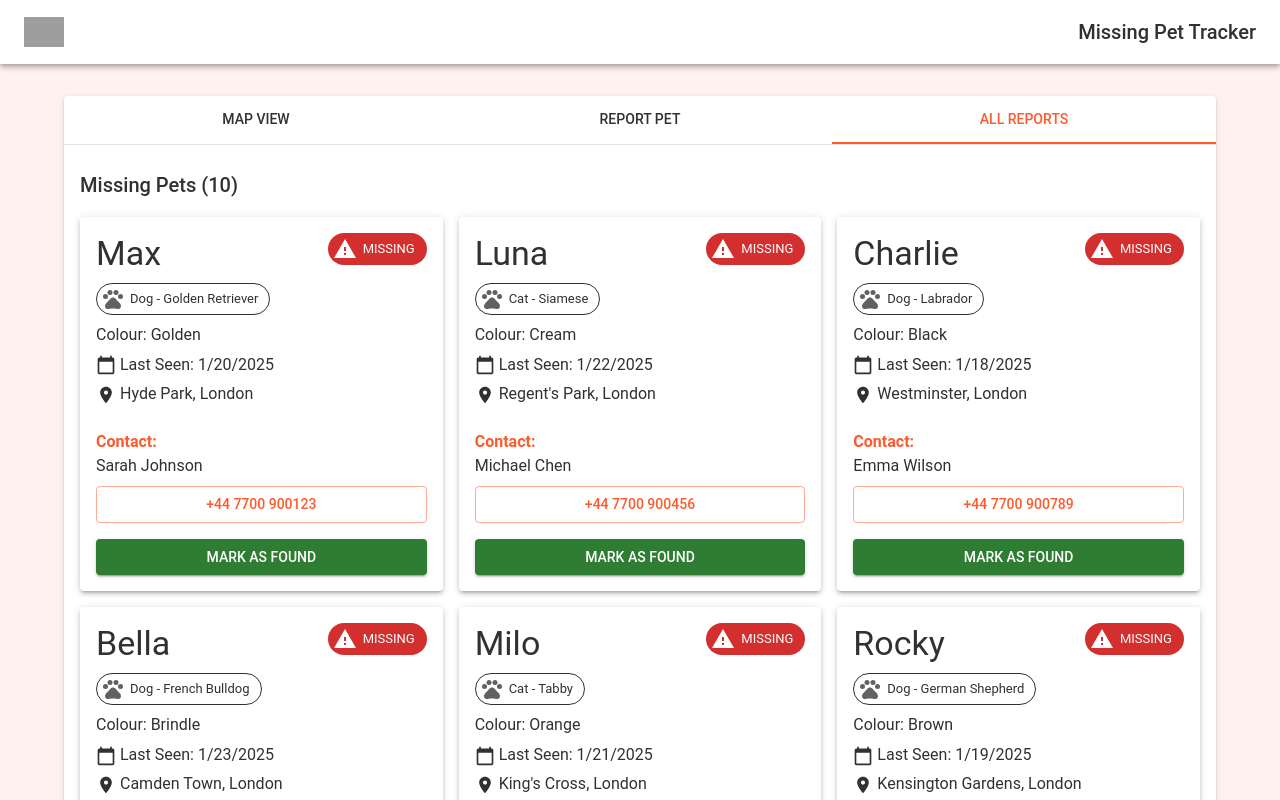
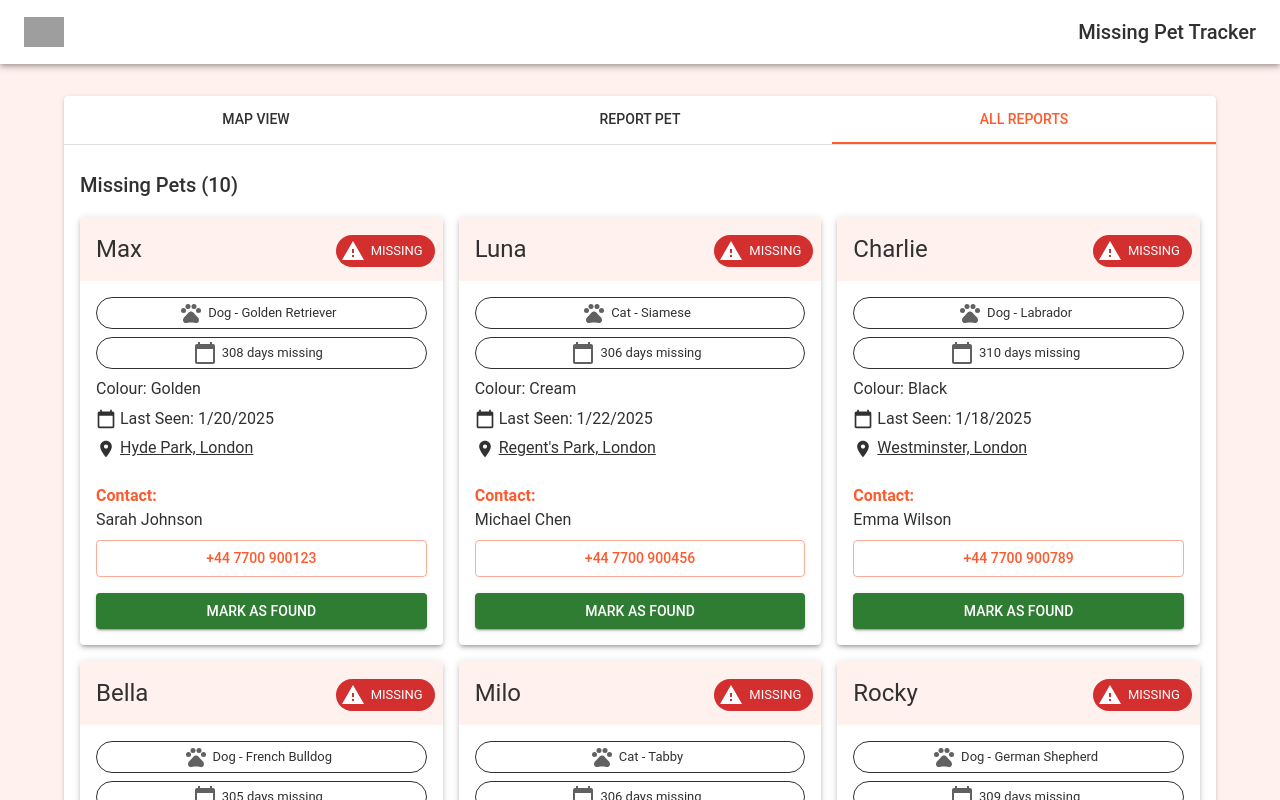
Before and after one commit to paulbrownsmith/pet-rescue, a React (Create React App) app: page / in a window 1280 px wide. Both pictures are taken after a click on the tab "ALL REPORTS". Shown: the top 800 px of the page. Built offline with nearby package versions, Linux system fonts and the light colour scheme; grey boxes are pictures that could not be loaded; a web font is replaced by a local one.

Commit message:
View pet on map

```diff
--- a/src/components/MissingPetMap.tsx
+++ b/src/components/MissingPetMap.tsx
@@ -1,4 +1,4 @@
-import React, { useState } from 'react';
+import React, { useState, useEffect } from 'react';
 import { MapContainer, TileLayer, Marker, Popup, useMapEvents } from 'react-leaflet';
 import { LatLngExpression } from 'leaflet';
 import {
@@ -32,6 +32,7 @@ interface MissingPetMapProps {
   center?: LatLngExpression;
   zoom?: number;
   selectionMode?: boolean;
+  selectedPetId?: string | null;
 }
 
 const LocationSelector: React.FC<{ onLocationSelect: (lat: number, lng: number) => void }> = ({
@@ -52,15 +53,29 @@ const MissingPetMap: React.FC<MissingPetMapProps> = ({
   center,
   zoom = 13,
   selectionMode = false,
+  selectedPetId,
 }) => {
   const [selectedPet, setSelectedPet] = useState<Pet | null>(null);
+  const [imageError, setImageError] = useState(false);
+
+  useEffect(() => {
+    if (selectedPetId) {
+      const pet = pets.find(p => p.id === selectedPetId);
+      if (pet) {
+        setSelectedPet(pet);
+        setImageError(false);
+      }
+    }
+  }, [selectedPetId, pets]);
 
   const handleMarkerClick = (pet: Pet) => {
     setSelectedPet(pet);
+    setImageError(false);
   };
 
   const handleClose = () => {
     setSelectedPet(null);
+    setImageError(false);
   };
 
   const handleMarkAsFound = () => {
@@ -129,6 +144,28 @@ const MissingPetMap: React.FC<MissingPetMapProps> = ({
               />
             </DialogTitle>
             <DialogContent>
+              {selectedPet.photoUrl && !imageError && (
+                <Box sx={{ mb: 2, textAlign: 'center' }}>
+                  <img
+                    src={selectedPet.photoUrl}
+                    alt={selectedPet.name}
+                    onError={() => setImageError(true)}
+                    style={{
+                      width: '100%',
+                      maxHeight: '300px',
+                      objectFit: 'cover',
+                      borderRadius: '8px'
+                    }}
+                  />
+                </Box>
+              )}
+              {selectedPet.photoUrl && imageError && (
+                <Box sx={{ mb: 2, textAlign: 'center' }}>
+                  <Typography variant="body2" color="text.secondary">
+                    Image not available
+                  </Typography>
+                </Box>
+              )}
               <Card variant="outlined">
                 <CardContent>
                   <Typography variant="body1" gutterBottom>
@@ -163,7 +200,7 @@ const MissingPetMap: React.FC<MissingPetMapProps> = ({
                 </CardContent>
               </Card>
             </DialogContent>
-            <DialogActions>
+            <DialogActions sx={{ px: 3, pb: 3 }}>
               <Button onClick={handleClose}>Close</Button>
               {selectedPet.status === 'missing' && (
                 <Button onClick={handleMarkAsFound} variant="contained" color="success">
--- a/src/components/PetList.tsx
+++ b/src/components/PetList.tsx
@@ -8,6 +8,7 @@ import {
   Chip,
   Button,
   CardActions,
+  CardHeader,
 } from '@mui/material';
 import { Pet } from '../types/Pet';
 import PetsIcon from '@mui/icons-material/Pets';
@@ -18,9 +19,10 @@ import WarningIcon from '@mui/icons-material/Warning';
 interface PetListProps {
   pets: Pet[];
   onMarkAsFound: (id: string) => void;
+  onViewMap?: (petId: string) => void;
 }
 
-const PetList: React.FC<PetListProps> = ({ pets, onMarkAsFound }) => {
+const PetList: React.FC<PetListProps> = ({ pets, onMarkAsFound, onViewMap }) => {
   if (pets.length === 0) {
     return (
       <Box sx={{ textAlign: 'center', py: 4 }}>
@@ -49,11 +51,10 @@ const PetList: React.FC<PetListProps> = ({ pets, onMarkAsFound }) => {
             {missingPets.map((pet) => (
               <Grid item xs={12} sm={6} md={4} key={pet.id}>
                 <Card elevation={3}>
-                  <CardContent>
-                    <Box display="flex" justifyContent="space-between" alignItems="start" mb={1}>
-                      <Typography variant="h4" component="div">
-                        {pet.name}
-                      </Typography>
+                  <CardHeader
+                    sx={{ backgroundColor: '#fff1ed', '& .MuiCardHeader-action': { alignSelf: 'center', marginTop: 0 } }}
+                    title={pet.name}
+                    action={
                       <Chip
                         label={pet.status}
                         color="error"
@@ -61,14 +62,25 @@ const PetList: React.FC<PetListProps> = ({ pets, onMarkAsFound }) => {
                         sx={{ textTransform: 'uppercase' }}
                         icon={<WarningIcon />}
                       />
-                    </Box>
+                    }
+                  />
+                  <CardContent>
+                    <Box sx={{ display: 'flex', gap: 1, mb: 1, flexWrap: 'wrap' }}>
                       <Chip
                         label={`${pet.species} - ${pet.breed}`}
                         icon={<PetsIcon />}
                         variant="outlined"
                         size="medium"
-                      sx={{ mb: 1, color: 'text.secondary', borderColor: 'text.secondary' }}
+                        sx={{ color: 'text.secondary', borderColor: 'text.secondary', width: '100%' }}
                       />
+                      <Chip
+                        label={`${Math.floor((new Date().getTime() - new Date(pet.lastSeenDate).getTime()) / (1000 * 60 * 60 * 24))} days missing`}
+                        icon={<CalendarTodayIcon />}
+                        variant="outlined"
+                        size="medium"
+                        sx={{ color: 'text.secondary', borderColor: 'text.secondary', width: '100%' }}
+                      />
+                    </Box>
                     <Typography variant="body1" color="text.secondary" gutterBottom>
                       Colour: {pet.colour}
                     </Typography>
@@ -78,7 +90,12 @@ const PetList: React.FC<PetListProps> = ({ pets, onMarkAsFound }) => {
                     </Typography>
                     <Typography variant="body1" color="text.secondary" gutterBottom>
                       <LocationOnIcon fontSize="small" sx={{ verticalAlign: 'middle', mr: 0.5 }} />
+                      <span
+                        onClick={() => onViewMap?.(pet.id)}
+                        style={{ cursor: 'pointer', textDecoration: 'underline' }}
+                      >
                         {pet.lastSeenLocation.address}
+                      </span>
                     </Typography>
                     <Typography variant="body1" sx={{ mt: 1 }} noWrap>
                       {pet.notes}
@@ -119,10 +136,11 @@ const PetList: React.FC<PetListProps> = ({ pets, onMarkAsFound }) => {
         </>
       )}
 
+      {/* this is very much optional */}
       {foundPets.length > 0 && (
         <>
           <Typography variant="h6" gutterBottom sx={{ mt: 4, mb: 2 }}>
-            Found Pets ({foundPets.length})
+            Recently Found Pets ({foundPets.length})
           </Typography>
           <Grid container spacing={2}>
             {foundPets.map((pet) => (
@@ -134,9 +152,9 @@ const PetList: React.FC<PetListProps> = ({ pets, onMarkAsFound }) => {
                         {pet.name}
                       </Typography>
                       <Chip
-                        label={pet.status}
+                        label="Found with Crumb"
                         color="success"
-                        size="small"
+                        size="medium"
                       />
                     </Box>
                     <Typography variant="body2" color="text.secondary" gutterBottom>
```
Lines whose indentation alone changed are shown as unchanged.
